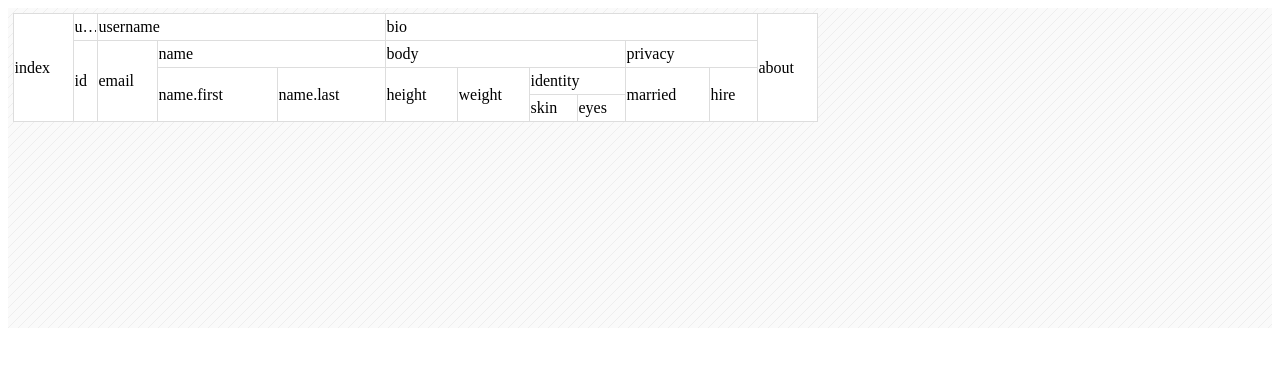
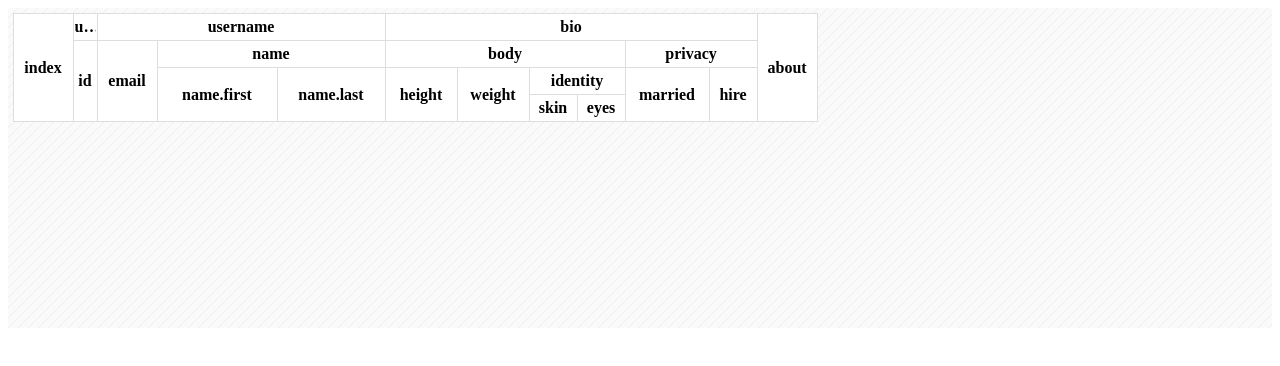
Before and after one commit to greenn-lab/gumul-react, a React (Create React App) app: page / in a window 1280 px wide. Shown: the top 366 px of the page. Built offline with nearby package versions, Linux system fonts and the light colour scheme.

Commit message:
FIX: DOM 크기 및 위치잡기

```diff
--- a/src/Gumul.scss
+++ b/src/Gumul.scss
@@ -32,9 +32,14 @@
         z-index: 1
       }
 
-      th, td {
+      td {
         cursor: default;
         border: 1px solid #ddd;
+      }
+
+      thead td {
+        font-weight: bold;
+        text-align: center;
       }
     }
   }
@@ -64,6 +69,21 @@
       }
     }
   }
+
+  // .gumul-axis-x, .gumul-axis-x
+  &-axis-x,
+  &-axis-y {
+    bottom: 0;
+    overflow: auto;
+    position: absolute;
+    right: 0;
+
+    > div {
+      height: 1px;
+      width: 1px;
+    }
+  }
+
 
   // .gumul-loading
   &-loading {
--- a/src/Gumul.tsx
+++ b/src/Gumul.tsx
@@ -1,10 +1,10 @@
 import React, { Component } from 'react'
 import axios from 'axios'
 
-import { ICell } from './components/Cell'
-import { IHeaderCell } from './components/HeaderCell'
+import { ICell, IHeaderCell } from './components/Cell'
 import Header from './components/Header'
 import DataBody from './components/DataBody'
+import utils from './utils'
 
 interface Props {
   data?: string | any[]
@@ -38,18 +38,19 @@
   }
 
   private shape: {
-    width: {
-      container?: number
-      columns?: number[]
+    container?: number
+    columns?: number[]
+    height?: number,
+    body: {
+      top?: number,
+      width?: number,
+      height?: number
     }
-    height?: number
-    altitude?: number
     freeze?: number
     rows?: number
   } = {
-    width: {
-      columns: []
-    },
+    columns: [],
+    body: {},
     freeze: 0
   }
 
@@ -65,7 +66,7 @@
     root?: HTMLDivElement
     container?: HTMLDivElement
     resize?: HTMLDivElement
-    scroll: {
+    axis: {
       x?: HTMLDivElement,
       y?: HTMLDivElement
     }
@@ -76,15 +77,15 @@
       main?: HTMLTableElement
     }
   } = {
-    scroll: {},
+    axis: {},
     table: {}
   }
 
   constructor(props: Props) {
     super(props)
 
-    if (typeof props.data === 'string')
-      this.loading(props.data)
+    if (typeof props.data === 'string') this.loading(props.data)
+    else this.data = props.data
 
     this.shape.freeze = props.freeze || 0
     this.shape.height = props.height || Gumul.DEFAULT_ROW_HEIGHT * 5
@@ -133,10 +134,13 @@
             />
           </table>
 
-          <div
-            className={'gumul-resize'}
-            ref={e => element.resize = e}
-          />
+          <div className={'gumul-resize'} ref={e => element.resize = e}/>
+          <div className={'gumul-axis-x'}>
+            <div ref={e => element.axis.x = e}/>
+          </div>
+          <div className={'gumul-axis-y'}>
+            <div ref={e => element.axis.y = e}/>
+          </div>
         </div>
       </div>
     )
@@ -182,10 +186,10 @@
       matrix.left =
         matrix.main.map(y => y.splice(0, shape.freeze))
 
-      Gumul.calculateRowAndColSpan(matrix.left)
+      utils.calculateRowAndColSpan(matrix.left)
     }
 
-    Gumul.calculateRowAndColSpan(matrix.main)
+    utils.calculateRowAndColSpan(matrix.main)
   }
 
   private spreadColumnsToMatrix(cell: IHeaderCell, x: number, y: number): number {
@@ -240,7 +244,7 @@
   }
 
   private defineColumnWidth(lastRow: IHeaderCell[]) {
-    const { columns } = this.shape.width
+    const { columns } = this.shape
 
     lastRow.forEach(x => {
       const width = x.width || x.label.length * Gumul.DEFAULT_CHARACTER_WIDTH
@@ -249,39 +253,40 @@
     })
   }
 
-  private static calculateRowAndColSpan(matrix: IHeaderCell[][]): void {
-    if (matrix.length === 1) return
+  private resetSize(): void {
+    const { container, table, axis } = this.element
+    const { columns, height, freeze } = this.shape
 
-    const size = {
-      x: matrix[0].length,
-      y: matrix.length
-    }
+    const leftSideWidth: number = (freeze ?
+      columns.filter((v, i) => i < freeze)
+        .reduce((a, b) => a + b) : 0)
 
-    for (let y: number = 0; y < size.y; y++) {
-      for (let x: number = 0; x < size.x;) {
-        const current: IHeaderCell = matrix[y][x]
-        current.rowSpan = 1
-        current.colSpan = 1
+    this.shape.container = container.clientWidth
+    this.shape.body.top = this.matrix.main.length * Gumul.DEFAULT_ROW_HEIGHT
+    this.shape.body.width = this.shape.container - leftSideWidth
+    this.shape.body.height = height - this.shape.body.top
+    this.shape.rows = Math.ceil(this.shape.body.height / Gumul.DEFAULT_ROW_HEIGHT)
 
-        if (current.mocker) x++
-        else {
-          let seek: number = 0
-          while (++seek + y < size.y && matrix[seek + y][x]._id === current._id) {
-            matrix[seek + y][x].mocker = true
-            ++current.rowSpan
-          }
+    container.style.height = height + 'px'
 
-          while (++x < size.x && matrix[y][x]._id === current._id) {
-            matrix[y][x].mocker = true
-            ++current.colSpan
-          }
-        }
-      }
-    }
+    table.knob.style.width =
+      table.left.style.width = leftSideWidth + 'px'
+
+    table.head.style.left = leftSideWidth + 'px'
+    table.main.style.left = leftSideWidth + 'px'
+
+    table.head.style.width =
+      table.main.style.width = (columns.filter((v, i) => i >= freeze)
+        .reduce((a, b) => a + b)) + 'px'
+
+    table.left.style.top =
+      table.main.style.top = this.shape.body.top + 'px'
+
+    axis.x.parentElement.style.width = (this.shape.container - leftSideWidth) + 'px'
+    axis.y.parentElement.style.height = this.shape.body.height + 'px'
   }
 
-
-  loading = (url: string, append?: boolean) => {
+  private loading(url: string, append?: boolean): void {
     axios.get(url)
       .then(({ data }) => {
         if (append)
@@ -291,40 +296,6 @@
       })
   }
 
-  private resetSize(): void {
-    const { container, table } = this.element
-    const { width, height, altitude, freeze } = this.shape
-
-    width.container = container.clientWidth
-
-    container.style.height = height + 'px'
-
-    this.shape.altitude = height
-      - this.matrix.main.length * Gumul.DEFAULT_ROW_HEIGHT
-
-    this.shape.rows = Math.ceil(altitude
-      / Gumul.DEFAULT_ROW_HEIGHT)
-
-    console.log(table, width)
-
-    table.left.style.top =
-      table.main.style.top = altitude + 'px'
-
-    const leftSideWidth: number = (freeze ?
-        width.columns.filter((v, i) => i < freeze)
-          .reduce((a, b) => a + b) : 0)
-
-    table.knob.style.width =
-      table.left.style.width = leftSideWidth + 'px'
-
-    table.head.style.left = leftSideWidth + 'px'
-      table.main.style.left = leftSideWidth + 'px'
-
-    table.head.style.width =
-      table.main.style.width =
-        width.columns.filter((v, i) => i >= freeze)
-          .reduce((a, b) => a + b) + 'px'
-  }
 
   onChangeCellWidth = {
     // show: (e: MouseEvent<HTMLElement>): void => {
@@ -392,14 +363,14 @@
 
       scroll.left += e.deltaX > 0 ? 1 : e.deltaX < 0 ? -1 : 0
 
-      const max = shape.width.columns.length - shape.freeze
+      const max = shape.columns.length - shape.freeze
 
       if (scroll.left > max) scroll.left = max
       else if (scroll.left < 0) scroll.left = 0
 
       element.table.head.style.marginLeft =
         element.table.main.style.marginLeft =
-          (shape.width.columns
+          (shape.columns
             .filter((v, i) => i >= shape.freeze)
             .reduce((a, b) => a + b) * -1) + 'px'
     }
--- a/src/components/Cell.tsx
+++ b/src/components/Cell.tsx
@@ -1,10 +1,10 @@
-import React, { ReactElement } from 'react'
+import React, { Component, MouseEvent, ReactElement } from 'react'
 
 export interface ICell {
   id?: string
   label?: string
   width?: number
-  shape?: CellShape
+  type?: CellType
   align?: CellAlign
   justify?: CellJustify
   childCells?: ICell[]
@@ -14,7 +14,18 @@
   func?: (value: any, row: any) => string | number
 }
 
-const Cell: React.FC<ICell> = (props) => (
+export interface IHeaderCell extends ICell {
+  _id?: number
+  colSpan?: number
+  rowSpan?: number
+  mocker?: boolean
+  index?: number
+  onChangeCellWidth?: {
+    show: (e: MouseEvent<HTMLElement>) => void
+  }
+}
+
+export const Cell: React.FC<ICell> = (props) => (
   <td>
     <span className={classes(props)}>
       {props.value}
@@ -22,27 +33,49 @@
   </td>
 )
 
-export default Cell
 
-const classes = (props: ICell): string => {
+export const HeaderCell: React.FC<IHeaderCell> = (props) => {
+  const { label, index, rowSpan, colSpan, onChangeCellWidth } = props
+  const attrs: any = {
+    'data-index': index
+  }
+
+  if (rowSpan > 1) attrs['rowSpan'] = rowSpan
+  if (colSpan > 1) attrs['colSpan'] = colSpan
+
+  return (
+    <td {...attrs}
+      // onMouseMove={onChangeCellWidth.show}
+    >
+        <span className={classes(props)}>
+          {label}
+        </span>
+    </td>
+  )
+}
+
+const classes = (props: ICell | IHeaderCell): string => {
   const classList: string[] = ['gumul-cell']
 
-  if (props.shape)
-    classList.push(`gumul-cell-${props.shape}`)
+  if (props.type)
+    classList.push(`gumul-cell__${props.type}`)
 
   if (props.justify)
-    classList.push(`gumul-cell-${props.justify}`)
+    classList.push(`gumul-cell__${props.justify}`)
 
   if (props.align)
-    classList.push(`gumul-cell-${props.align}`)
+    classList.push(`gumul-cell__${props.align}`)
 
   return classList.join(' ')
 }
 
-export enum CellShape {
-  STRING = 'string',
-  NUMBER = 'number',
-  FORMULA = 'fomula',
+export enum CellType {
+  STRING = 'string'
+  ,
+  NUMBER = 'number'
+  ,
+  FORMULA = 'fomula'
+  ,
   DATE = 'date'
 }
 
--- a/src/components/DataBody.tsx
+++ b/src/components/DataBody.tsx
@@ -1,5 +1,5 @@
 import React from 'react'
-import Cell, { ICell } from './Cell'
+import { ICell } from './Cell'
 
 interface Props {
   matrix: ICell[][]
--- a/src/components/Header.tsx
+++ b/src/components/Header.tsx
@@ -1,5 +1,5 @@
 import React, { MouseEvent } from 'react'
-import HeaderCell, { IHeaderCell } from './HeaderCell'
+import { HeaderCell, IHeaderCell } from './Cell'
 
 interface HeaderProps {
   matrix: IHeaderCell[][]
--- a/src/components/HeaderCell.tsx
+++ /dev/null
@@ -1,52 +0,0 @@
-import React, { Component, MouseEvent } from 'react'
-import { ICell } from './Cell'
-
-export interface IHeaderCell extends ICell {
-  _id?: number
-  colSpan?: number
-  rowSpan?: number
-  mocker?: boolean
-  index?: number
-  onChangeCellWidth?: {
-    show: (e: MouseEvent<HTMLElement>) => void
-  }
-}
-
-export default class HeaderCell extends Component<IHeaderCell> {
-
-  render() {
-    const { label, index, rowSpan, colSpan, onChangeCellWidth } = this.props
-
-    const attrs: any = {
-      'data-index': index
-    }
-
-    if (rowSpan > 1) attrs['rowSpan'] = rowSpan
-    if (colSpan > 1) attrs['colSpan'] = colSpan
-
-    return (
-      <td {...attrs}
-        // onMouseMove={onChangeCellWidth.show}
-      >
-        <span className={this.makeClassList()}>
-          {label}
-        </span>
-      </td>
-    )
-  }
-
-  private makeClassList(): string {
-    const classList: string[] = ['gumul-cell']
-
-    if (this.props.shape)
-      classList.push(`gumul-cell-${this.props.shape}`)
-
-    if (this.props.justify)
-      classList.push(`gumul-cell-${this.props.justify}`)
-
-    if (this.props.align)
-      classList.push(`gumul-cell-${this.props.align}`)
-
-    return classList.join(' ')
-  }
-}
--- a/src/index.tsx
+++ b/src/index.tsx
@@ -2,7 +2,7 @@
 import ReactDOM from 'react-dom'
 
 import Gumul from './Gumul'
-import { CellShape } from './components/Cell'
+import { CellType } from './components/Cell'
 
 import 'core-js/es/map'
 import 'core-js/es/set'
@@ -16,7 +16,7 @@
     height={310}
     freeze={2}
     columns={[
-      { id: 'index', shape: CellShape.NUMBER },
+      { id: 'index', type: CellType.NUMBER },
       {
         id: 'username',
         childCells: [
--- /dev/null
+++ b/src/utils/index.ts
@@ -0,0 +1,5 @@
+import calculateRowAndColSpan from './calculateRowAndColSpan'
+
+export default {
+  calculateRowAndColSpan
+}
```
Also changed, not shown: src/utils/calculateRowAndColSpan.ts (added, +32 -0 lines).
